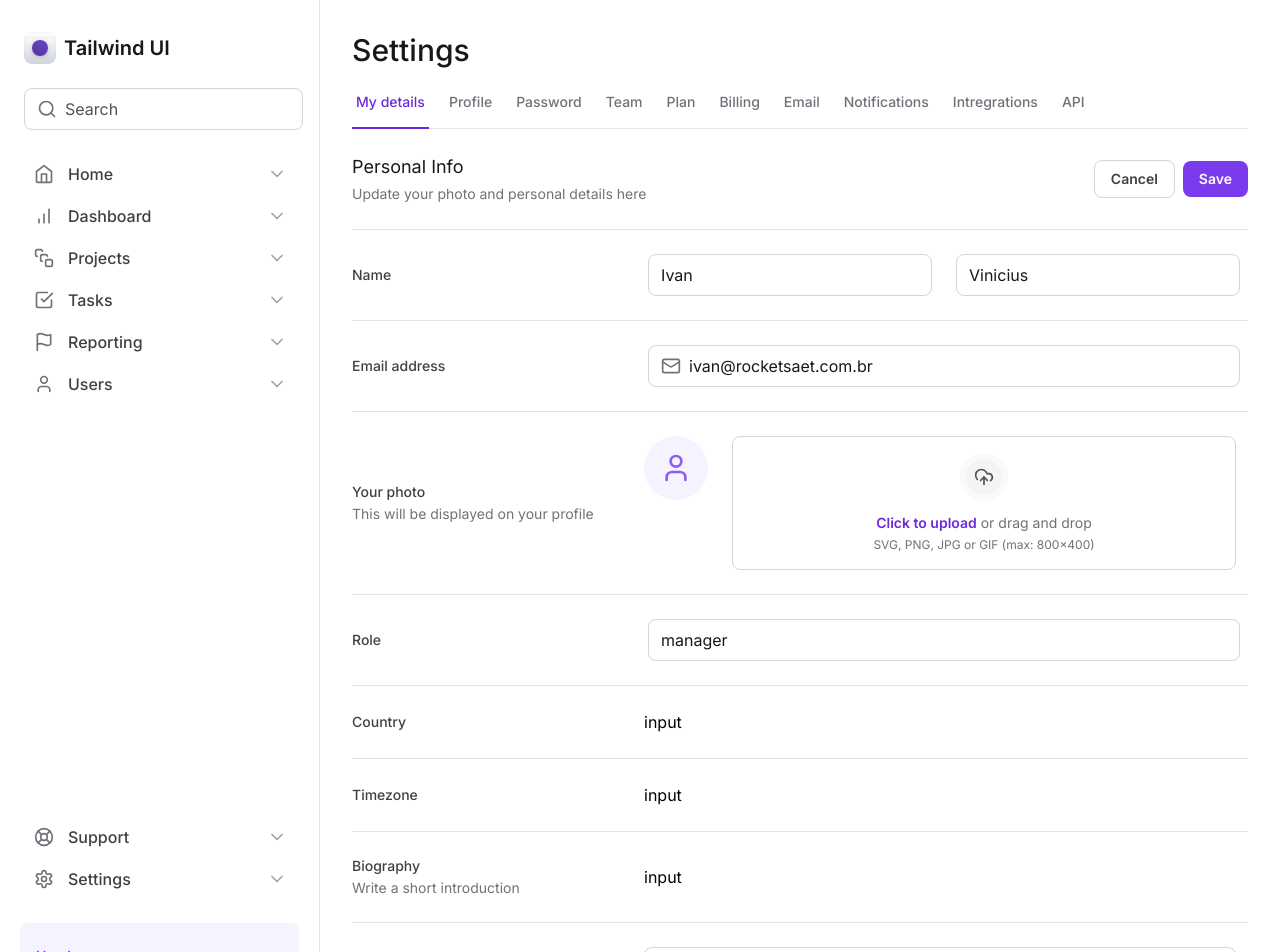
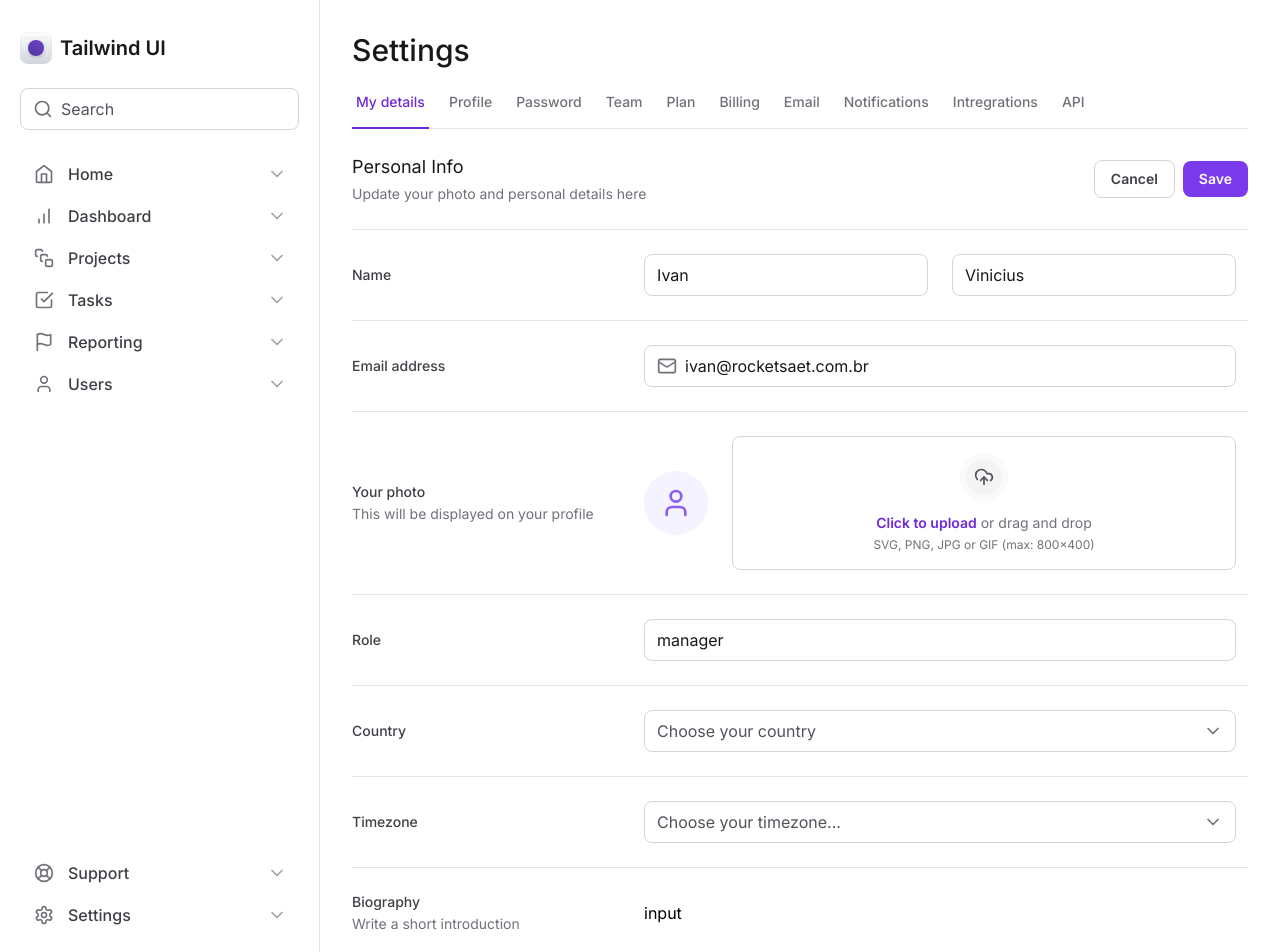
Before and after one commit to ivanvinicius/tailwind-course, a Next.js app: page / in a window 1280 px wide. Shown: the top 952 px of the page. Built offline with nearby package versions, Linux system fonts and the light colour scheme.

Commit message:
:sparkles: select

```diff
--- a/package.json
+++ b/package.json
@@ -9,6 +9,7 @@
     "lint": "next lint"
   },
   "dependencies": {
+    "@radix-ui/react-select": "^2.0.0",
     "@radix-ui/react-tabs": "^1.0.4",
     "framer-motion": "^10.16.4",
     "lucide-react": "^0.284.0",
--- a/src/app/page.tsx
+++ b/src/app/page.tsx
@@ -2,6 +2,7 @@ import { Mail } from 'lucide-react'
 
 import { Input } from '~/components/form/input'
 import { InputFile } from '~/components/form/input-file'
+import { Select } from '~/components/form/select'
 import { SettingsTabs } from '~/page-components/settings/tabs'
 
 export default function Home() {
@@ -88,7 +89,7 @@ export default function Home() {
             </label>
 
             <InputFile.Root>
-              <div className="flex items-start gap-6 ">
+              <div className="flex items-center gap-6 ">
                 <InputFile.ImagePreview />
                 <InputFile.Trigger />
               </div>
@@ -114,7 +115,13 @@ export default function Home() {
               Country
             </label>
 
-            <div>input</div>
+            <Select.Root placeholder="Choose your country">
+              <Select.Item value="us" text="United States" />
+              <Select.Item value="br" text="Brazil" />
+              <Select.Item value="ger" text="Germany" />
+              <Select.Item value="ita" text="Italy" />
+              <Select.Item value="spa" text="Spain" />
+            </Select.Root>
           </div>
 
           <div className="grid grid-cols-form items-center gap-3 py-6">
@@ -125,7 +132,16 @@ export default function Home() {
               Timezone
             </label>
 
-            <div>input</div>
+            <Select.Root placeholder="Choose your timezone...">
+              <Select.Item
+                value="utc-8"
+                text="Pacific Standard Time (UTC -08:00)"
+              />
+              <Select.Item
+                value="utc-3"
+                text="America São Paulo (UTC -03:00)"
+              />
+            </Select.Root>
           </div>
 
           <div className="grid grid-cols-form items-center gap-3 py-6">
--- a/src/components/form/input/root.tsx
+++ b/src/components/form/input/root.tsx
@@ -5,7 +5,7 @@ type Props = ComponentProps<'div'>
 export function InputRoot(props: Props) {
   return (
     <div
-      className="mx-1 flex w-full items-center gap-2 rounded-lg border border-zinc-300 px-3 py-2"
+      className="flex w-full items-center gap-2 rounded-lg border border-zinc-300 px-3 py-2"
       {...props}
     />
   )
--- /dev/null
+++ b/src/components/form/select/index.ts
@@ -0,0 +1,7 @@
+import { SelectItem } from './item'
+import { SelectRoot } from './root'
+
+export const Select = {
+  Root: SelectRoot,
+  Item: SelectItem,
+}
--- /dev/null
+++ b/src/components/form/select/item.tsx
@@ -0,0 +1,25 @@
+'use client'
+
+import * as RadixSelect from '@radix-ui/react-select'
+import { SelectItemProps } from '@radix-ui/react-select'
+import { Check } from 'lucide-react'
+
+interface Props extends SelectItemProps {
+  text: string
+  value: string
+}
+
+export function SelectItem({ text, value, ...rest }: Props) {
+  return (
+    <RadixSelect.Item
+      className="flex items-center justify-between gap-2 px-3 py-2.5 outline-none data-[highlighted]:bg-violet-50"
+      value={value}
+      {...rest}
+    >
+      <RadixSelect.ItemText>{text}</RadixSelect.ItemText>
+      <RadixSelect.ItemIndicator>
+        <Check className="h-4 w-4 text-violet-700" />
+      </RadixSelect.ItemIndicator>
+    </RadixSelect.Item>
+  )
+}
--- /dev/null
+++ b/src/components/form/select/root.tsx
@@ -0,0 +1,34 @@
+'use client'
+
+import * as RadixSelect from '@radix-ui/react-select'
+import { ChevronDown } from 'lucide-react'
+import { ReactNode } from 'react'
+
+interface Props {
+  placeholder: string
+  children: ReactNode
+}
+
+export function SelectRoot({ placeholder, children }: Props) {
+  return (
+    <RadixSelect.Root>
+      <RadixSelect.Trigger className="h-10.5 flex w-full items-center justify-between gap-2 rounded-lg border border-zinc-300 px-3 py-2 data-[placeholder]:text-zinc-600">
+        <RadixSelect.Value className="text-black" placeholder={placeholder} />
+        <RadixSelect.Icon>
+          <ChevronDown className="h-5 w-5 text-zinc-500" />
+        </RadixSelect.Icon>
+      </RadixSelect.Trigger>
+
+      <RadixSelect.Portal>
+        <RadixSelect.Content
+          className="z-10 w-[--radix-select-trigger-width] overflow-hidden rounded-lg border border-zinc-200 bg-white"
+          side="bottom"
+          sideOffset={4}
+          position="popper"
+        >
+          <RadixSelect.Viewport>{children}</RadixSelect.Viewport>
+        </RadixSelect.Content>
+      </RadixSelect.Portal>
+    </RadixSelect.Root>
+  )
+}
--- a/src/components/sidebar/logo.tsx
+++ b/src/components/sidebar/logo.tsx
@@ -1,6 +1,6 @@
 export function Logo() {
   return (
-    <strong className="mx-1 flex items-center gap-2 text-xl  font-semibold text-zinc-900">
+    <strong className="flex items-center gap-2 text-xl  font-semibold text-zinc-900">
       <svg
         width={32}
         height={32}
--- a/tailwind.config.ts
+++ b/tailwind.config.ts
@@ -19,6 +19,10 @@ const config: Config = {
           25: '#fcfaff',
         },
       },
+
+      height: {
+        '10.5': '2.625rem',
+      },
     },
   },
 
```
Also changed, not shown: 1 other file (tests, documents, lock files or other folders).
